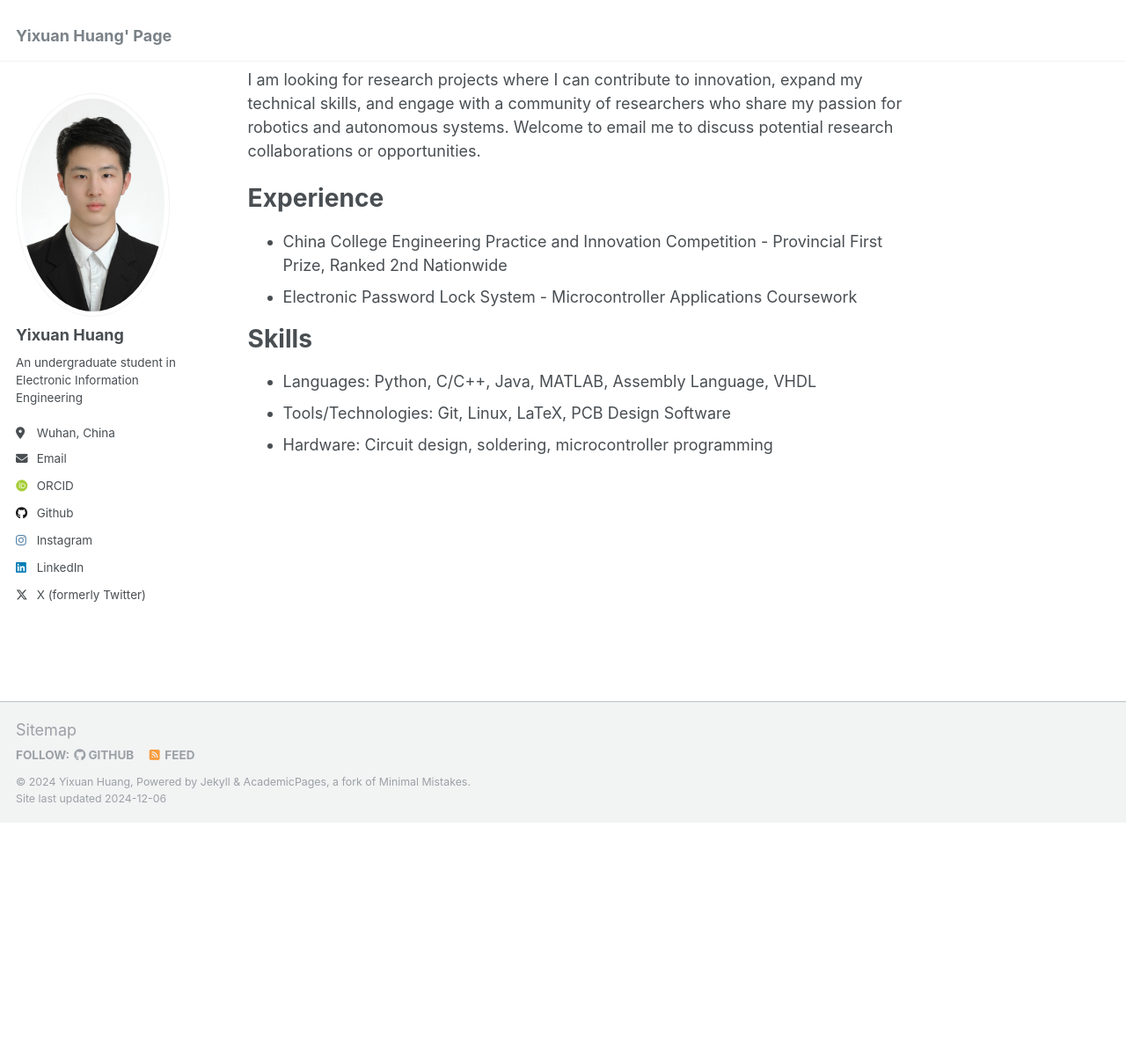
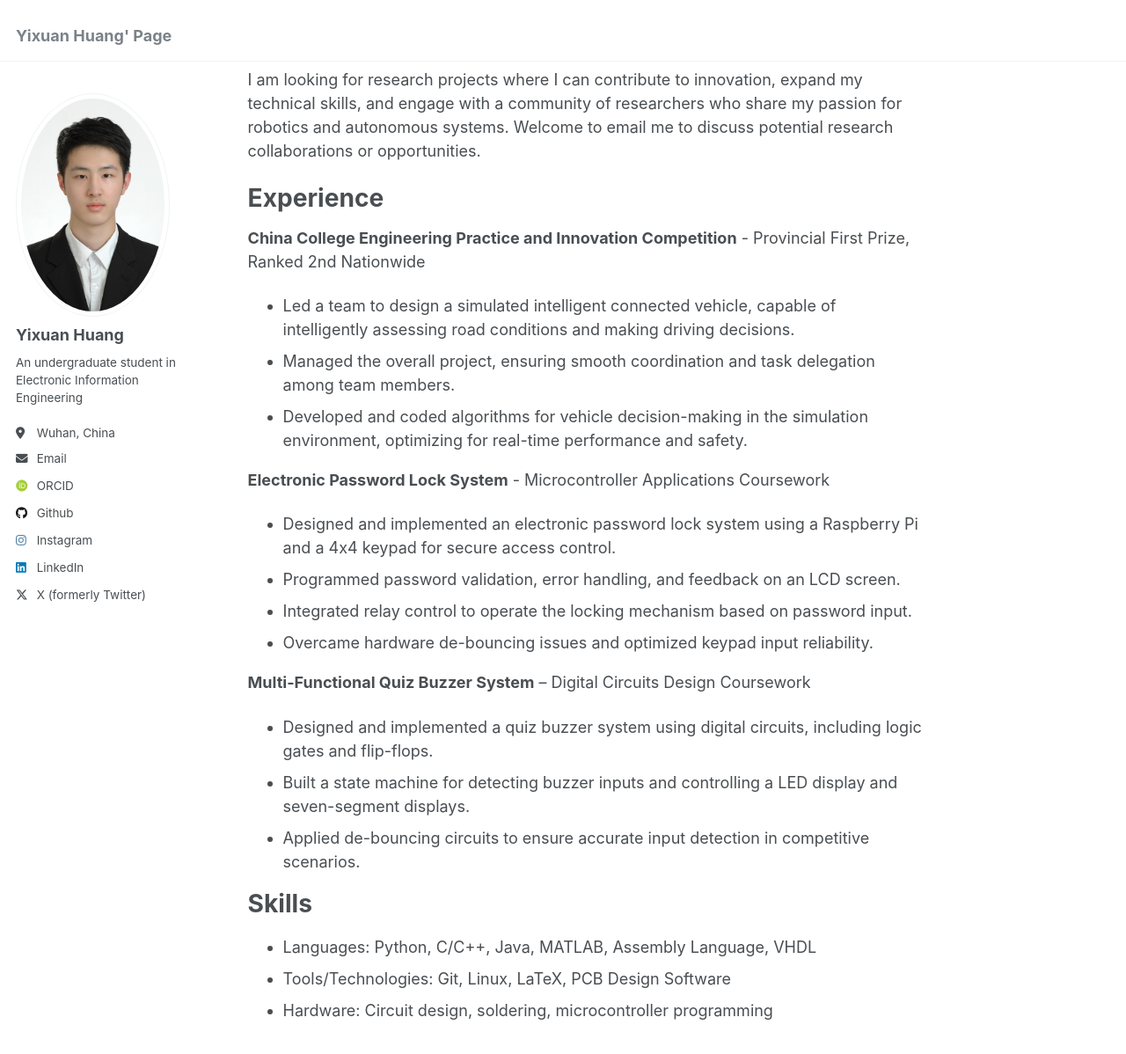
Before and after one commit to yixuanhuang04/yixuanhuang04.github.io, a Jekyll site: the page built from _pages/about.md, in a window 1280 px wide and 1400 px high, scrolled down 465 px. Shown: the top 1198 px of the window at 88% size. Built offline with Jekyll 4.4.1, drawn with Linux system fonts in a browser that asks for light colours; some web fonts are replaced.

Commit message:
docs: update experience section in home page

```diff
--- a/_pages/about.md
+++ b/_pages/about.md
@@ -17,8 +17,24 @@ I am looking for research projects where I can contribute to innovation, expand
 
 # Experience
 
-- China College Engineering Practice and Innovation Competition - Provincial First Prize, Ranked 2nd Nationwide
-- Electronic Password Lock System - Microcontroller Applications Coursework
+**China College Engineering Practice and Innovation Competition** - Provincial First Prize, Ranked 2nd Nationwide
+
+- Led a team to design a simulated intelligent connected vehicle, capable of intelligently assessing road conditions and making driving decisions.
+- Managed the overall project, ensuring smooth coordination and task delegation among team members.
+- Developed and coded algorithms for vehicle decision-making in the simulation environment, optimizing for real-time performance and safety.
+
+**Electronic Password Lock System** - Microcontroller Applications Coursework
+
+- Designed and implemented an electronic password lock system using a Raspberry Pi and a 4x4 keypad for secure access control.
+- Programmed password validation, error handling, and feedback on an LCD screen.
+- Integrated relay control to operate the locking mechanism based on password input.
+- Overcame hardware de-bouncing issues and optimized keypad input reliability.
+
+**Multi-Functional Quiz Buzzer System** – Digital Circuits Design Coursework
+
+- Designed and implemented a quiz buzzer system using digital circuits, including logic gates and flip-flops.
+- Built a state machine for detecting buzzer inputs and controlling a LED display and seven-segment displays.
+- Applied de-bouncing circuits to ensure accurate input detection in competitive scenarios.
 
 # Skills
 
```
